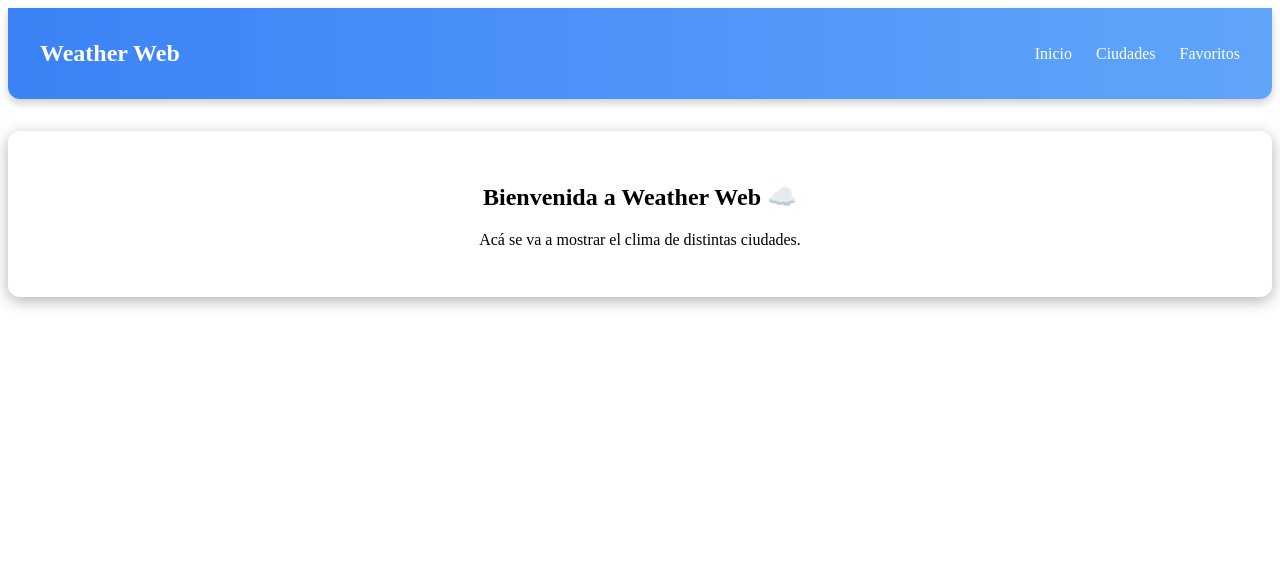
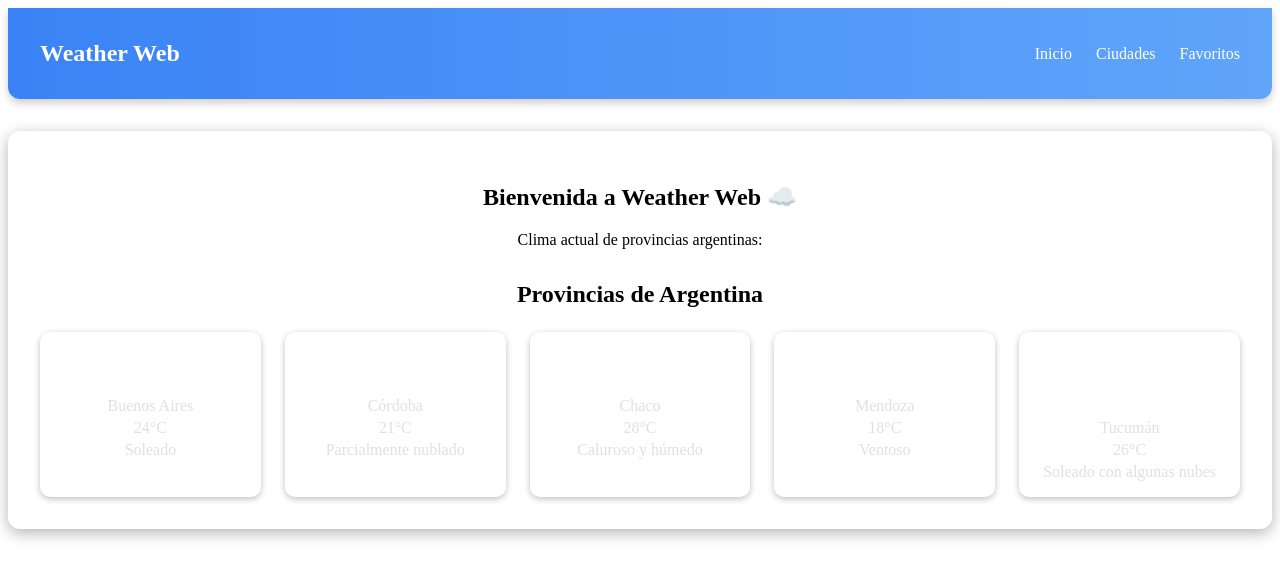
Before and after one commit to sofiprodanov/Weatherly, a React (Vite) app in the folder weatherly/: page / in a window 1280 px wide. Shown: the top 578 px of the page. Built offline with nearby package versions, Linux system fonts and the light colour scheme.

Commit message:
feat: agregar lista de ciudades y estilos para mostrar el clima actual

```diff
--- a/weatherly/src/App.jsx
+++ b/weatherly/src/App.jsx
@@ -1,5 +1,6 @@
 import Navbar from "./components/Navbar/Navbar";
 import Container from "./components/Container/Container";
+import CityList from "./components/CityList/CityList";
 
 function App() {
   return (
@@ -7,7 +8,8 @@ function App() {
       <Navbar />
       <Container>
         <h2>Bienvenida a Weather Web ☁️</h2>
-        <p>Acá se va a mostrar el clima de distintas ciudades.</p>
+        <p>Clima actual de provincias argentinas:</p>
+        <CityList />
       </Container>
     </>
   );
--- a/weatherly/src/components/CityList/CityList.jsx
+++ b/weatherly/src/components/CityList/CityList.jsx
@@ -1 +1,24 @@
 import styles from "./CityList.module.css";
+import { cities } from "../../data/citiesMock";
+
+
+//#TODO: QUIERO QUE SE PUEDA ELEGIR LA PROVINCICIA Y LOCALIDAD
+function CityList() {
+  return (
+    <section className={styles.cityList}>
+      <h2>Provincias de Argentina</h2>
+      <div className={styles.grid}>
+        {cities.map((city) => (
+          <div key={city.id} className={styles.card}>
+            <h3>{city.name}</h3>
+            <p>{city.province}</p>
+            <p>{city.temperature}°C</p>
+            <span>{city.condition}</span>
+          </div>
+        ))}
+      </div>
+    </section>
+  );
+}
+
+export default CityList;
--- a/weatherly/src/components/CityList/CityList.module.css
+++ b/weatherly/src/components/CityList/CityList.module.css
@@ -0,0 +1,35 @@
+.cityList {
+  text-align: center;
+  margin-top: 2rem;
+}
+
+.grid {
+  display: grid;
+  grid-template-columns: repeat(auto-fit, minmax(200px, 1fr));
+  gap: 1.5rem;
+  margin-top: 1.5rem;
+}
+
+.card {
+  background: rgba(255, 255, 255, 0.1);
+  border-radius: 10px;
+  padding: 1rem;
+  backdrop-filter: blur(6px);
+  box-shadow: 0 2px 6px rgba(0, 0, 0, 0.25);
+  transition: transform 0.2s ease;
+}
+
+.card:hover {
+  transform: translateY(-5px);
+}
+
+.card h3 {
+  margin-bottom: 0.5rem;
+  color: #fff;
+}
+
+.card p,
+.card span {
+  color: #e0e0e0;
+  margin: 0.25rem 0;
+}
--- a/weatherly/src/components/Container/Container.jsx
+++ b/weatherly/src/components/Container/Container.jsx
@@ -1,5 +1,6 @@
 import styles from "./Container.module.css";
 
+// #TODO: REVISAR FUNCIONAMIENTO DE CHILDREN, COMPARAR
 function Container({ children }) {
   return <div className={styles.container}>{children}</div>;
 }
--- a/weatherly/src/data/citiesMock.js
+++ b/weatherly/src/data/citiesMock.js
@@ -0,0 +1,37 @@
+export const cities = [
+  {
+    id: 1,
+    name: "Buenos Aires",
+    province: "Buenos Aires",
+    temperature: 24,
+    condition: "Soleado",
+  },
+  {
+    id: 2,
+    name: "Córdoba",
+    province: "Córdoba",
+    temperature: 21,
+    condition: "Parcialmente nublado",
+  },
+  {
+    id: 3,
+    name: "Resistencia",
+    province: "Chaco",
+    temperature: 28,
+    condition: "Caluroso y húmedo",
+  },
+  {
+    id: 4,
+    name: "Mendoza",
+    province: "Mendoza",
+    temperature: 18,
+    condition: "Ventoso",
+  },
+  {
+    id: 5,
+    name: "San Miguel de Tucumán",
+    province: "Tucumán",
+    temperature: 26,
+    condition: "Soleado con algunas nubes",
+  },
+];
```
